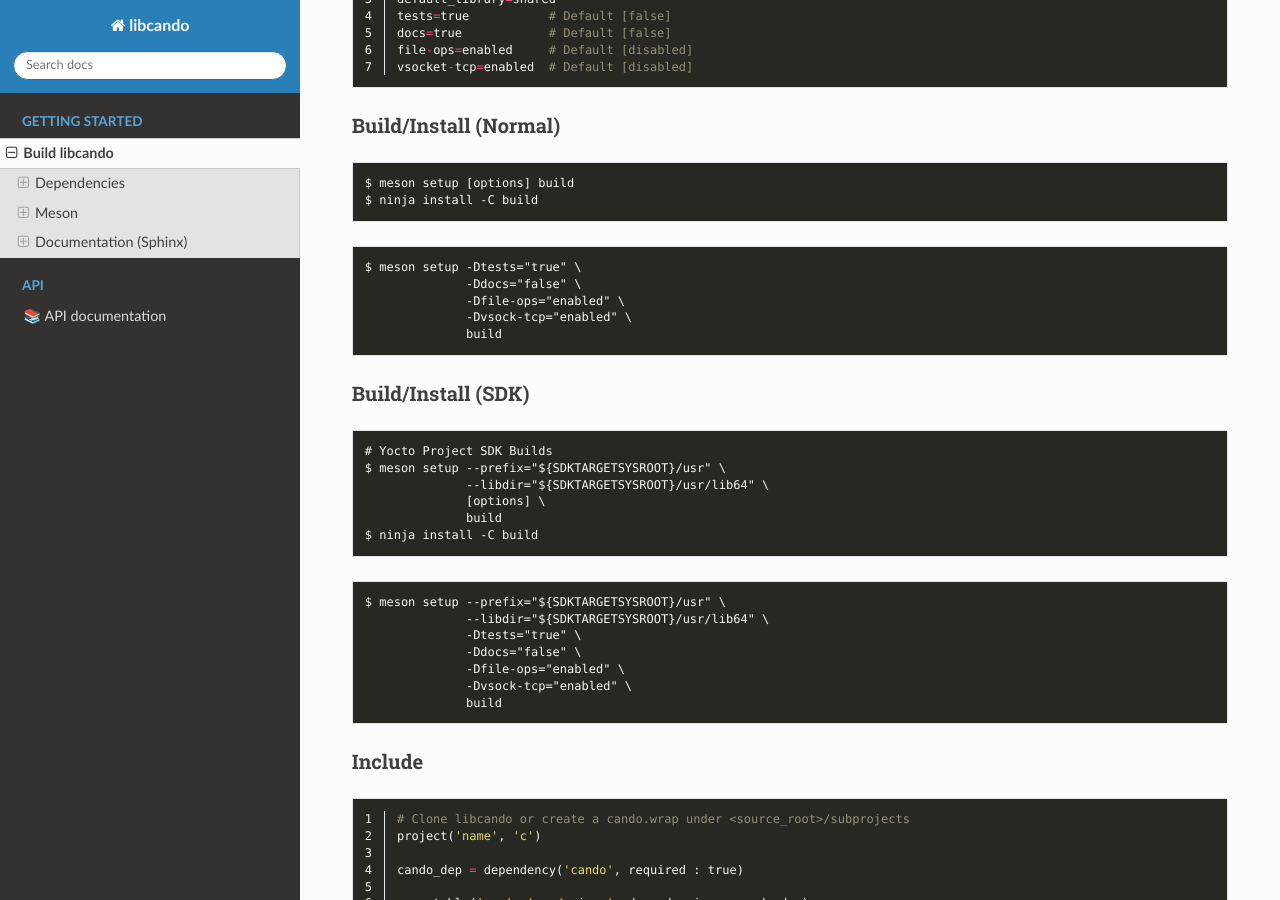
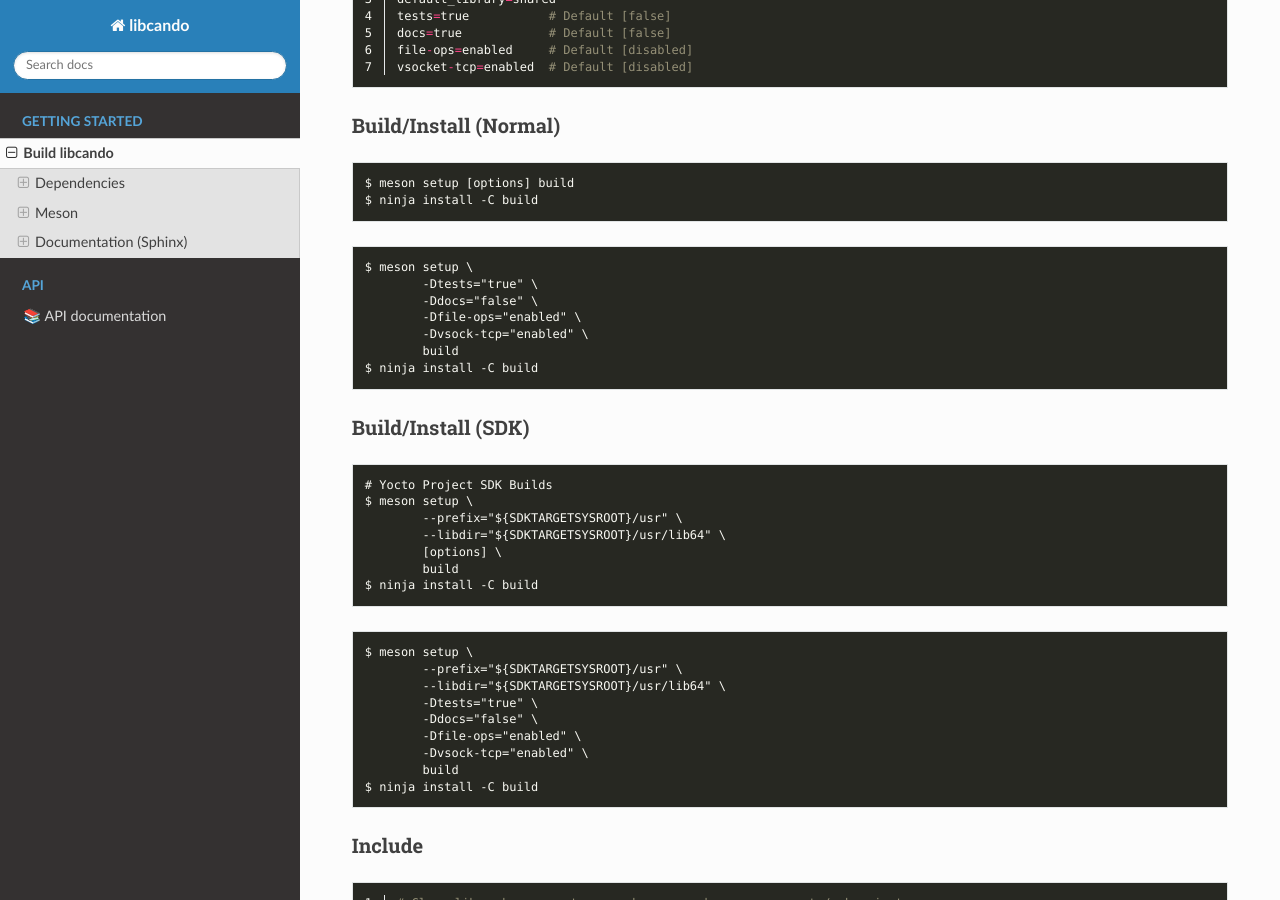
Before and after one commit to under-view/libcando, a Sphinx documentation site: the page built from docs/build.rst, in a window 1280 px wide and 900 px high, scrolled down 853 px. Built offline with Sphinx 7.4.7 and the Read the Docs theme 3.1.0, drawn with Linux system fonts in a browser that asks for light colours; formulas are drawn with MathJax 3.

Commit message:
docs: switch to 8-char tabs
Signed-off-by: Vincent Davis Jr <vince@underview.tech>

```diff
--- a/docs/build.rst
+++ b/docs/build.rst
@@ -61,11 +61,13 @@ Build/Install (Normal)
 
 .. code-block::
 
-	$ meson setup -Dtests="true" \
-	              -Ddocs="false" \
-		      -Dfile-ops="enabled" \
-	              -Dvsock-tcp="enabled" \
-	              build
+	$ meson setup \
+		-Dtests="true" \
+		-Ddocs="false" \
+		-Dfile-ops="enabled" \
+		-Dvsock-tcp="enabled" \
+		build
+	$ ninja install -C build
 
 ===================
 Build/Install (SDK)
@@ -74,21 +76,24 @@ Build/Install (SDK)
 .. code-block::
 
 	# Yocto Project SDK Builds
-	$ meson setup --prefix="${SDKTARGETSYSROOT}/usr" \
-	              --libdir="${SDKTARGETSYSROOT}/usr/lib64" \
-		      [options] \
-	              build
+	$ meson setup \
+		--prefix="${SDKTARGETSYSROOT}/usr" \
+		--libdir="${SDKTARGETSYSROOT}/usr/lib64" \
+		[options] \
+		build
 	$ ninja install -C build
 
 .. code-block::
 
-	$ meson setup --prefix="${SDKTARGETSYSROOT}/usr" \
-	              --libdir="${SDKTARGETSYSROOT}/usr/lib64" \
-		      -Dtests="true" \
-		      -Ddocs="false" \
-		      -Dfile-ops="enabled" \
-	              -Dvsock-tcp="enabled" \
-		      build
+	$ meson setup \
+		--prefix="${SDKTARGETSYSROOT}/usr" \
+		--libdir="${SDKTARGETSYSROOT}/usr/lib64" \
+		-Dtests="true" \
+		-Ddocs="false" \
+		-Dfile-ops="enabled" \
+		-Dvsock-tcp="enabled" \
+		build
+	$ ninja install -C build
 
 =======
 Include
```
Also changed, not shown: docs/index.rst (+6 -6 lines).
